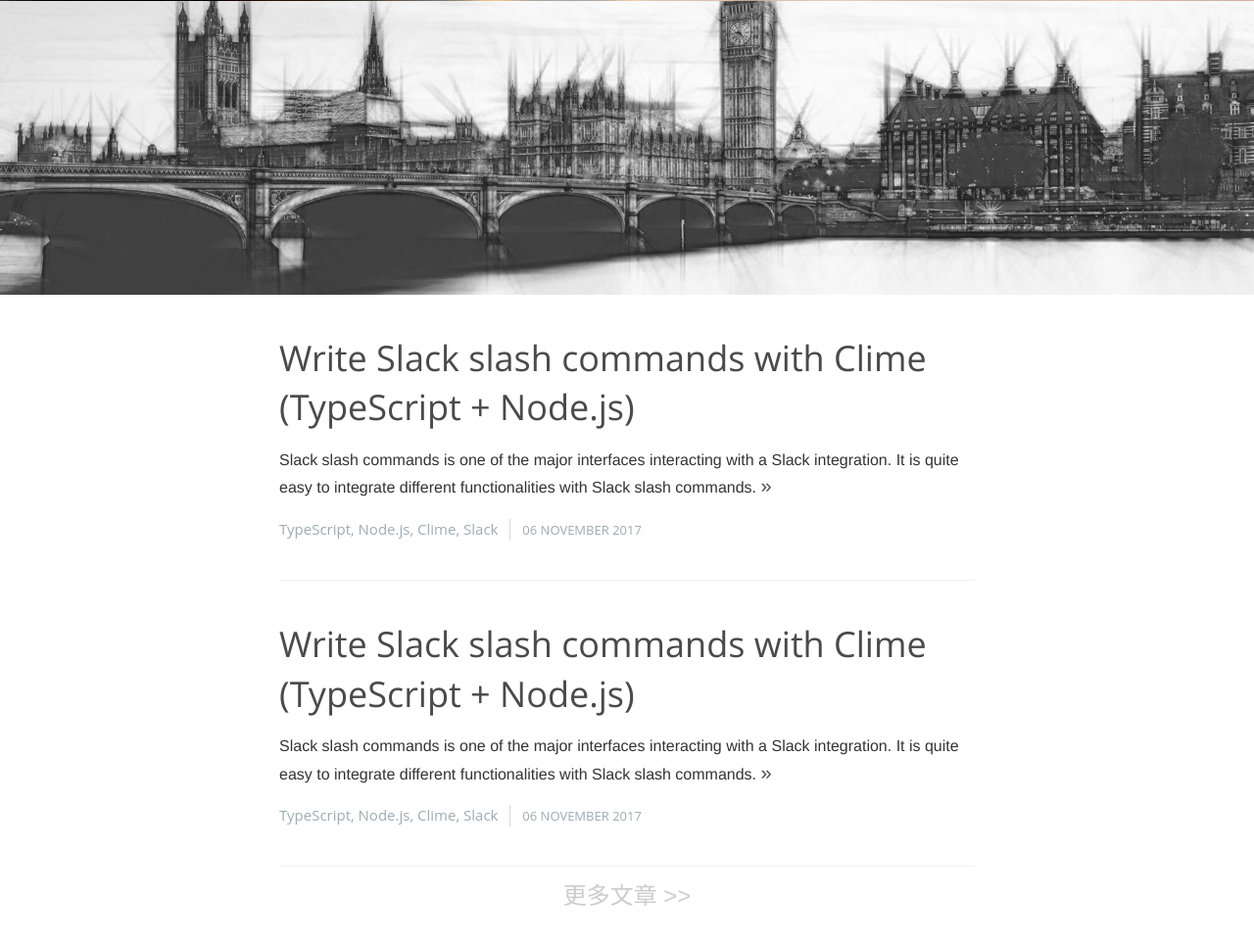
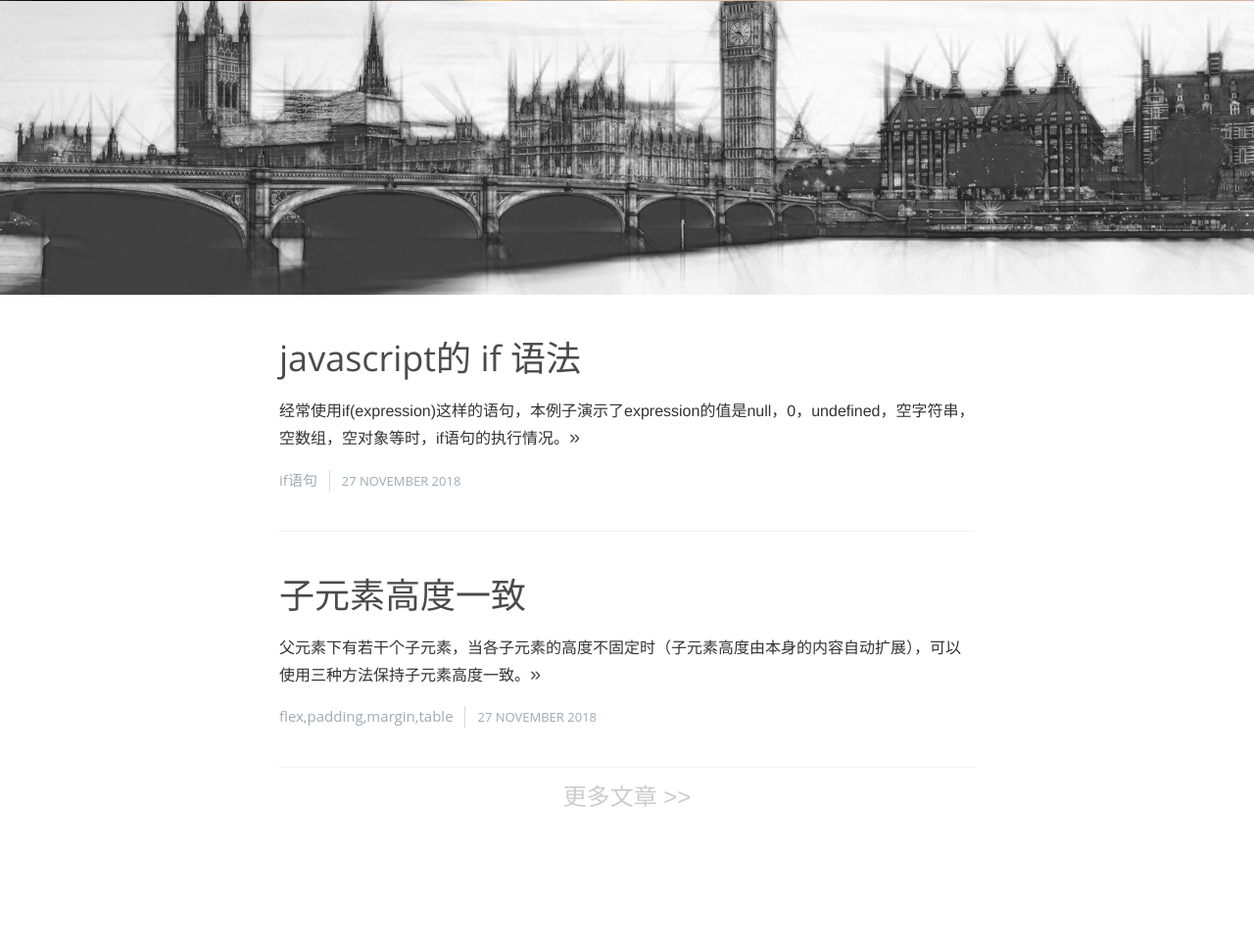
Before and after one commit to wufengs/wufengs.github.io, a plain HTML site: page index.html in a window 1280 px wide. Shown: the part 599-1563 px from the top of the page at 98% size. After the commit the page ends 1468 px from the top, so only its background shows below. Drawn offline with Linux system fonts and the light colour scheme; no server answers.

Commit message:
两个新页面

```diff
--- a/index.html
+++ b/index.html
@@ -27,6 +27,7 @@
 	<div class="container">
 		<div id="arriveHere"></div>
 		<div id="articles">
+			<!--
 			<div class="blog-box">
 				<div class="blog-title">
 					<a href="">Write Slack slash commands with Clime (TypeScript + Node.js)</a>
@@ -44,21 +45,39 @@
 					<time class="post-date" datetime="2017-11-06">06 November 2017</time>
 				</div>
 			</div>
+			-->
 			<div class="blog-box">
 				<div class="blog-title">
-					<a href="">Write Slack slash commands with Clime (TypeScript + Node.js)</a>
+					<a href=""><div style="display:inline-block;height:48px;width:300px;background-color:#eee;"></div></a>
 				</div>
 				<div class="blog-section">
-					<p>Slack slash commands is one of the major interfaces interacting with a Slack integration. It is quite easy to integrate different functionalities with Slack slash commands.
-						<a class="read-more" href="/2017/11/06/write-slack-slash-commands-with-clime/">»</a>
+					<p>
+						<div style="display:inline-block;height:24px;width:600px;background-color:#eee;"></div>
+						<a class="read-more" href="" style="color: #eee;">»</a>
 					</p>
 				</div>
 				<div class="blog-footer">
-					<span>TypeScript,</span>
-					<span>Node.js,</span>
-					<span>Clime,</span>
-					<span>Slack</span>
-					<time class="post-date" datetime="2017-11-06">06 November 2017</time>
+					<span><div style="display:inline-block;height:16px;width:60px;background-color:#eee;"></div></span>
+					<time class="post-date" datetime="时间">
+						<div style="display:inline-block;height:16px;width:120px;background-color:#eee;"></div>
+					</time>
+				</div>
+			</div>
+			<div class="blog-box">
+				<div class="blog-title">
+					<a href=""><div style="display:inline-block;height:48px;width:300px;background-color:#eee;"></div></a>
+				</div>
+				<div class="blog-section">
+					<p>
+						<div style="display:inline-block;height:24px;width:600px;background-color:#eee;"></div>
+						<a class="read-more" href="" style="color: #eee;">»</a>
+					</p>
+				</div>
+				<div class="blog-footer">
+					<span><div style="display:inline-block;height:16px;width:60px;background-color:#eee;"></div></span>
+					<time class="post-date" datetime="时间">
+						<div style="display:inline-block;height:16px;width:120px;background-color:#eee;"></div>
+					</time>
 				</div>
 			</div>
 		</div>
@@ -69,6 +88,7 @@
 <script src="js/jquery-3.2.1.min.js"></script>
 <script src="js/bootstrap/js/bootstrap.min.js"></script>
 <script src="js/toastr2.1.3/toastr.min.js"></script>
+<script src="json/menus.js"></script>
 
 <script>
 	$(function(){
@@ -76,44 +96,46 @@
 		indexInit();
 		handel();
 
-
 		function indexInit(){
-			$.ajax({
-				url: 'json/indexMunu.json',
-				type: 'GET',
-				dataType: 'json',
-				data: null,
-				success: function(resp){
-					if(resp == 200 || resp == '200'){
-						var articles_ele = $("#articles");
-						articles_ele.empty();
+			var menus = {
+				"status": 200,
+				"message": "success",
+				"menuList": [
+					{
+						"title": "javascript的 if 语法",
+						"descrip": "经常使用if(expression)这样的语句，本例子演示了expression的值是null，0，undefined，空字符串，空数组，空对象等时，if语句的执行情况。",
+						"url": "views/if-expression.html",
+						"tags": ["if语句"],
+						"date": "27 November 2018"
+					},
+					{
+						"title": "子元素高度一致",
+						"descrip": "父元素下有若干个子元素，当各子元素的高度不固定时（子元素高度由本身的内容自动扩展），可以使用三种方法保持子元素高度一致。",
+						"url": "views/the-same-height-dom.html",
+						"tags": ["flex", "padding", "margin", "table "],
+						"date": "27 November 2018"
+					}
+				]
+			}
 			var articles_str = "";
-
-						if(resp.data && resp.data.length>0){
-							for(var i=0; i<resp.data.length; i++){
+			if(menus.menuList && menus.menuList.length>0){
+				for(var i=0; i<menus.menuList.length; i++){
 					articles_str += ''
 					+'<div class="blog-box">'
-								+'	<div class="blog-title"> <a href="'+resp.data[i].url+'">'+resp.data[i].title+'</a></div>'
+					+'	<div class="blog-title"> <a href="'+menus.menuList[i].url+'">'+menus.menuList[i].title+'</a></div>'
 					+'	<div class="blog-section">'
-								+'		<p>'+resp.data[i].descrip+'<a class="read-more" href="'+resp.data[i].url+'">»</a></p>'
+					+'		<p>'+menus.menuList[i].descrip+'<a class="read-more" href="'+menus.menuList[i].url+'">»</a></p>'
 					+'	</div>'
 					+'	<div class="blog-footer">'
-								+'		<span>'+resp.data[i].tags.toString()+'</span>'
-								+'		<time class="post-date" datetime="'+resp.data[i].dateTime+'">'+resp.data[i].date+'</time>'
+					+'		<span>'+menus.menuList[i].tags.toString()+'</span>'
+					+'		<time class="post-date" datetime="'+menus.menuList[i].dateTime+'">'+menus.menuList[i].date+'</time>'
 					+'	</div>'
 					+'</div>'
 				}
+				var articles_ele = $("#articles");
+				articles_ele.empty();
 				articles_ele.append(articles_str);
 			}
-
-					}else{
-						toastr.warning(resp.message)
-					}
-				},
-				error: function(err){
-					console.log(err)
-				}
-			});
 		}
 
 		function handel(){
```
Lines whose indentation alone changed are shown as unchanged.
